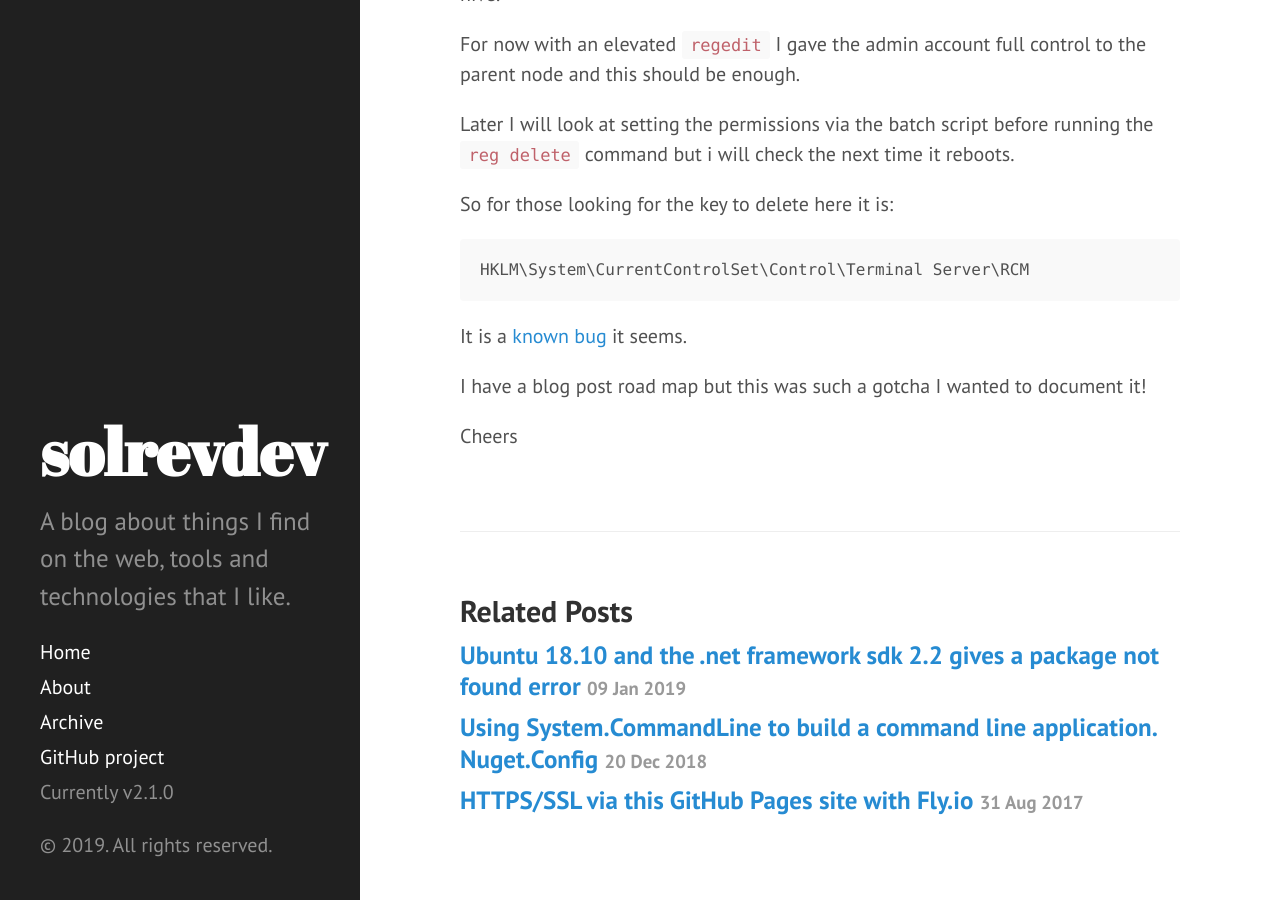
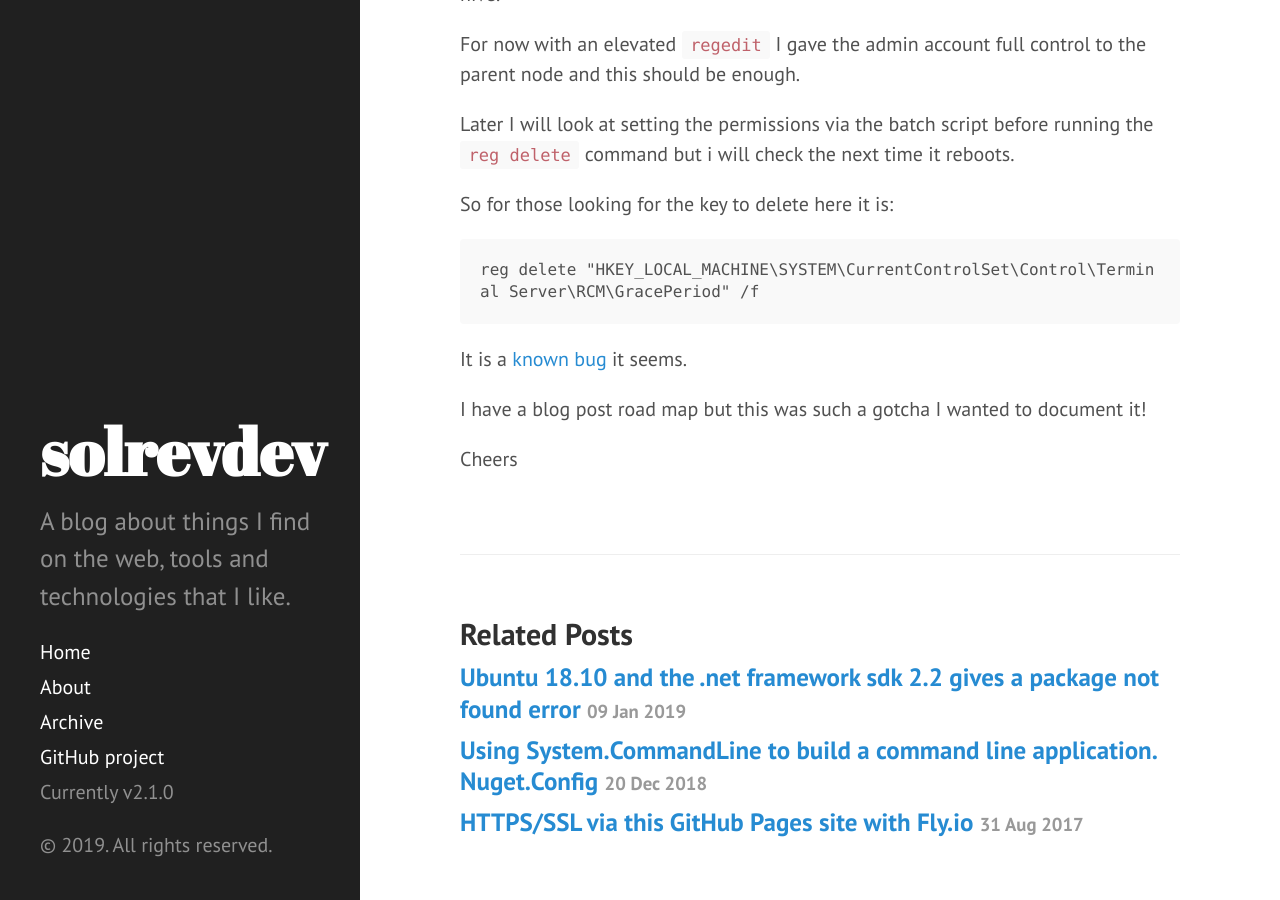
Before and after one commit to solrevdev/solrevdev.github.io, a Jekyll site: the page built from _posts/2016-08-02-rdp-grace-period.md, in a window 1280 px wide and 900 px high, scrolled down 803 px. Built offline with Jekyll 4.4.1, drawn with Linux system fonts in a browser that asks for light colours.

Commit message:
Update 2016-08-02-rdp-grace-period.md

````diff
--- a/_posts/2016-08-02-rdp-grace-period.md
+++ b/_posts/2016-08-02-rdp-grace-period.md
@@ -28,7 +28,7 @@ Later I will look at setting the permissions via the batch script before running
 So for those looking for the key to delete here it is:
 
 ```
-HKLM\System\CurrentControlSet\Control\Terminal Server\RCM
+reg delete "HKEY_LOCAL_MACHINE\SYSTEM\CurrentControlSet\Control\Terminal Server\RCM\GracePeriod" /f
 ```
 
 It is a [known bug](https://support.software.dell.com/vworkspace/kb/113932) it seems.
````
